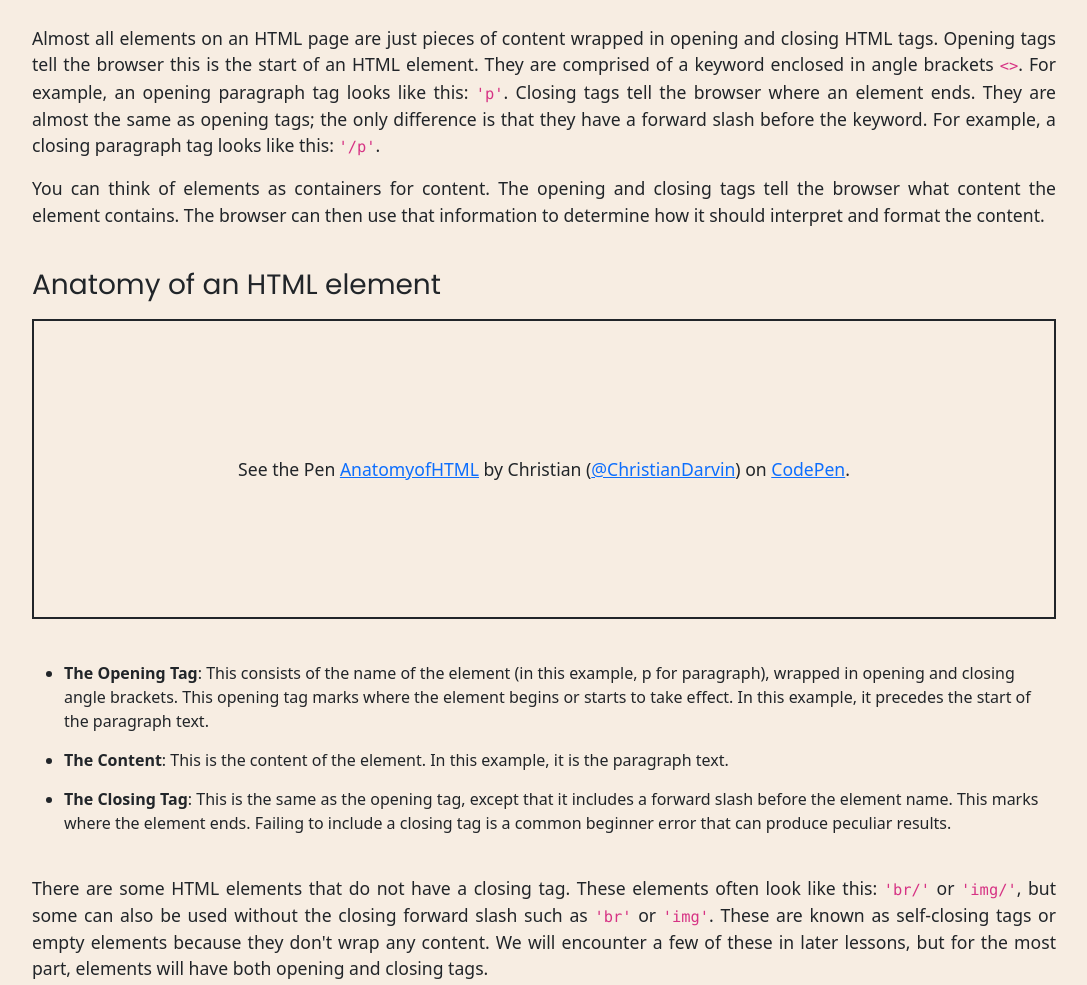
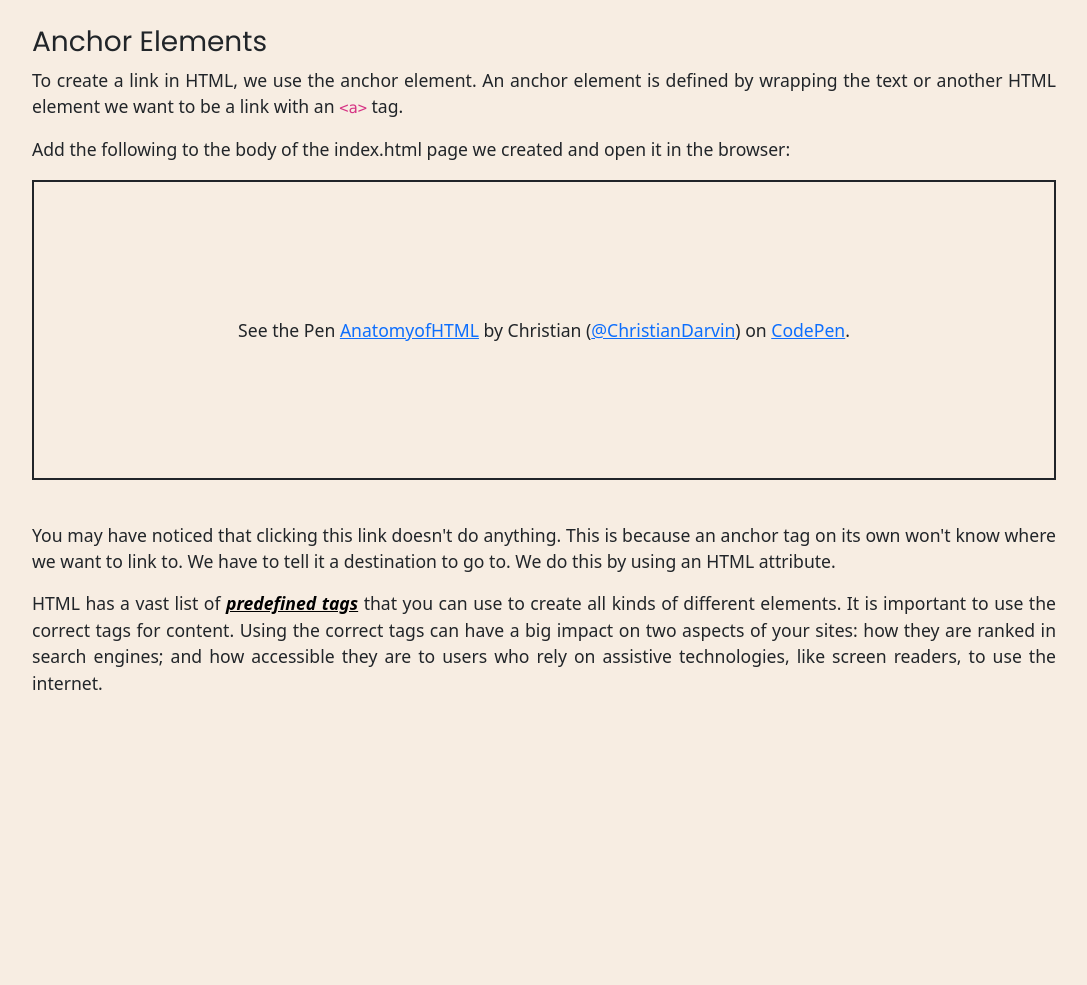
Before and after one commit to christiandarvs/ITCS111-Introduction-to-HTML, a plain HTML site: page linksimg.html in a window 1280 px wide. Shown: the part 140-1125 px from the top of the page, without its empty margins (96-1183 px from the left). After the commit the page ends 876 px from the top, so only its background shows below. Drawn offline with nearby package versions, Linux system fonts and the light colour scheme; a script that the page names is missing.

Commit message:
change code format

```diff
--- a/linksimg.html
+++ b/linksimg.html
@@ -13,7 +13,8 @@
     <script src="https://cdn.jsdelivr.net/npm/bootstrap@5.2.2/dist/js/bootstrap.bundle.min.js"
         integrity="sha384-OERcA2EqjJCMA+/3y+gxIOqMEjwtxJY7qPCqsdltbNJuaOe923+mo//f6V8Qbsw3"
         crossorigin="anonymous"></script>
-        <link href="https://fonts.googleapis.com/css2?family=IBM+Plex+Sans&family=Poppins&family=Roboto&display=swap" rel="stylesheet">
+    <link href="https://fonts.googleapis.com/css2?family=IBM+Plex+Sans&family=Poppins&family=Roboto&display=swap"
+        rel="stylesheet">
     <link rel="stylesheet" href="elements.css">
 </head>
 
@@ -49,19 +50,11 @@
     <br>
     <div class="container-fluid" id="whole">
 
-        <p>Almost all elements on an HTML page are just pieces of content wrapped in opening and closing HTML tags.
-            Opening tags tell the browser this is the start of an HTML element. They are comprised of a keyword enclosed
-            in angle brackets <code><></code>. For example, an opening paragraph tag looks like this: <code>'p'</code>.
-            Closing tags tell the browser where an element ends. They are almost the same as opening tags; the only
-            difference is that they have a forward slash before the keyword. For example, a closing paragraph tag looks
-            like this: <code>'/p'</code>.</p>
+        <h3>Anchor Elements</h3>
+        <p>To create a link in HTML, we use the anchor element. An anchor element is defined by wrapping the text or
+            another HTML element we want to be a link with an <code>&lt;a&gt;</code> tag.</p>
 
-        <p>You can think of elements as containers for content. The opening and closing tags tell the browser what
-            content the element contains. The browser can then use that information to determine how it should interpret
-            and format the content.</p>
-        <br>
-
-        <h3>Anatomy of an HTML element</h3>
+        <p>Add the following to the body of the index.html page we created and open it in the browser:</p>
         <p class="codepen" data-height="300" data-default-tab="html,result" data-slug-hash="zYaXqjv"
             data-user="ChristianDarvin"
             style="height: 300px; box-sizing: border-box; display: flex; align-items: center; justify-content: center; border: 2px solid; margin: 1em 0; padding: 1em;">
@@ -71,22 +64,10 @@
         </p>
         <script async src="https://cpwebassets.codepen.io/assets/embed/ei.js"></script>
         <br>
-        <ul>
-            <li><strong>The Opening Tag</strong>: This consists of the name of the element (in this example, p for
-                paragraph), wrapped in opening and closing angle brackets. This opening tag marks where the element
-                begins or starts to take effect. In this example, it precedes the start of the paragraph text.</li>
-            <li class="meaning"><strong>The Content</strong>: This is the content of the element. In this example, it is
-                the paragraph text.</li>
-            <li><strong>The Closing Tag</strong>: This is the same as the opening tag, except that it includes a forward
-                slash before the element name. This marks where the element ends. Failing to include a closing tag is a
-                common beginner error that can produce peculiar results.</li>
-        </ul>
-        <br>
-        <p>There are some HTML elements that do not have a closing tag. These elements often look like this:
-            <code>'br/'</code> or <code>'img/'</code>, but some can also be used without the closing forward slash such
-            as <code>'br'</code> or <code>'img'</code>. These are known as self-closing tags or empty elements because
-            they don't wrap any content. We will encounter a few of these in later lessons, but for the most part,
-            elements will have both opening and closing tags.</p>
+
+        <p>You may have noticed that clicking this link doesn't do anything. This is because an anchor tag on its own
+            won't know where we want to link to. We have to tell it a destination to go to. We do this by using an HTML
+            attribute.</p>
 
         <p>HTML has a vast list of <a href="https://developer.mozilla.org/en-US/docs/Web/HTML/Element" target="_blank"
                 class="reference">predefined tags</a> that you can use to create all kinds of different elements. It is
```
Also changed, not shown: boilerplate.html (+6 -6 lines), elements.html (+4 -4 lines), lists.html (+2 -2 lines), workingwithtxt.html (+11 -11 lines).
